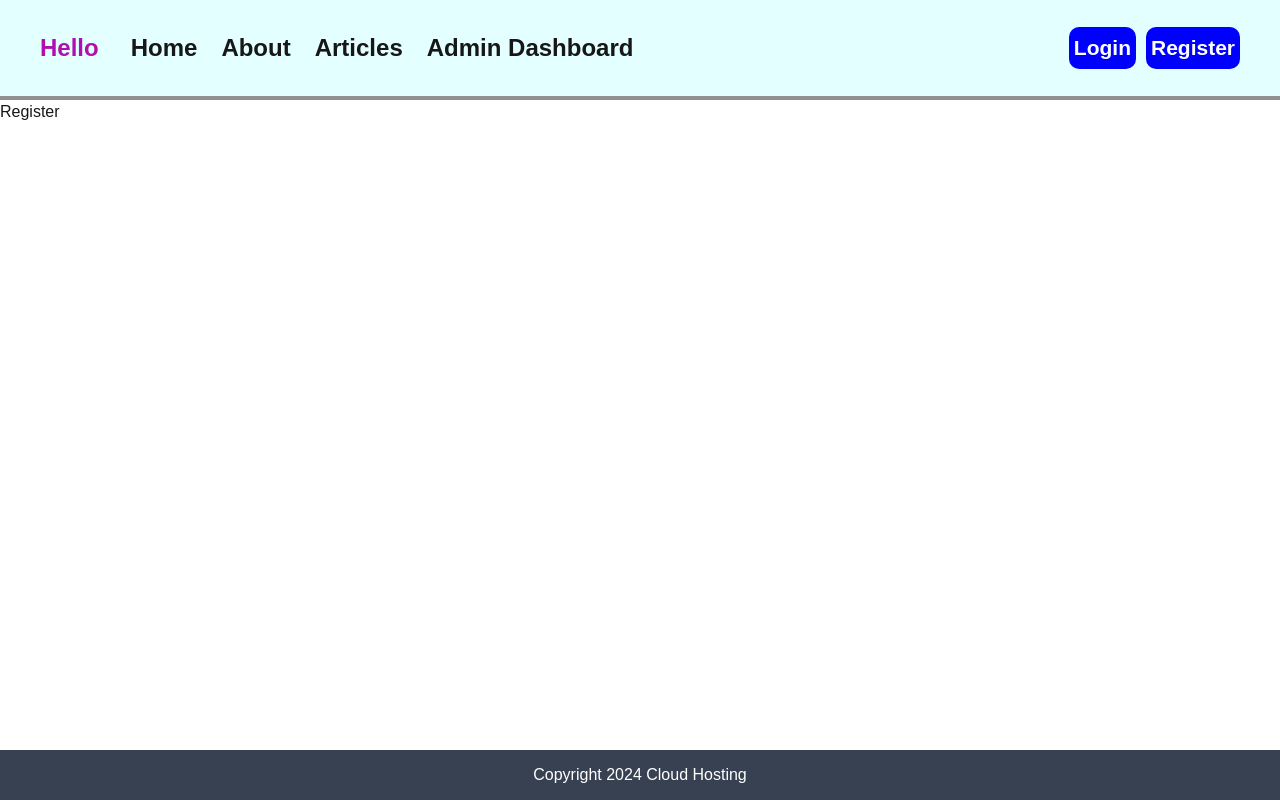
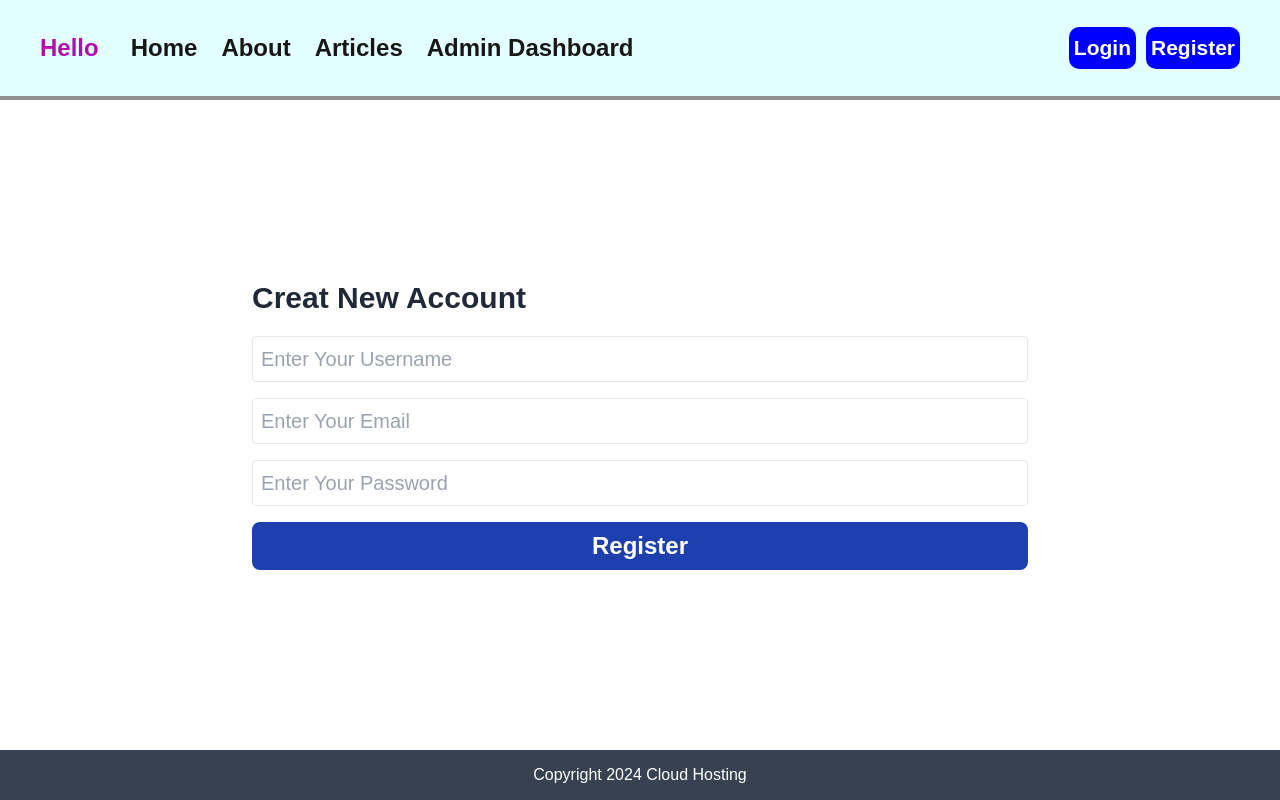
Before and after one commit to abdullahyazgi/project-nextJS, a Next.js app: page /register in a window 1280 px wide. Built offline with nearby package versions, Linux system fonts and the light colour scheme.

Commit message:
Login and Register useState

```diff
--- /dev/null
+++ b/src/app/(user)/RegisterForm.tsx
@@ -0,0 +1,52 @@
+"use client";
+import React, { useState } from "react";
+import { toast } from "react-toastify";
+
+const RegisterForm = () => {
+    const [username, setUsername] = useState("");
+  const [email, setEmail] = useState("");
+  const [password, setPassword] = useState("");
+
+  const formSubmitHandler = (e: React.FormEvent) => {
+    e.preventDefault();
+    if (username === "") return toast.error("Username is required");
+    if (email === "") return toast.error("Email is required");
+    if (password === "") return toast.error("Password is required");
+
+    console.log({ email, password, username });
+  };
+
+  return (
+    <form onSubmit={formSubmitHandler} className="flex flex-col">
+      <input
+        className="mb-4 border rounded p-2 text-xl"
+        type="text"
+        placeholder="Enter Your Username"
+        value={username}
+        onChange={(e) => setUsername(e.target.value)}
+      />
+      <input
+        className="mb-4 border rounded p-2 text-xl"
+        type="email"
+        placeholder="Enter Your Email"
+        value={email}
+        onChange={(e) => setEmail(e.target.value)}
+      />
+      <input
+        className="mb-4 border rounded p-2 text-xl"
+        type="password"
+        placeholder="Enter Your Password"
+        value={password}
+        onChange={(e) => setPassword(e.target.value)}
+      />
+      <button
+        type="submit"
+        className="text-2xl text-white bg-blue-800 p-2 rounded-lg font-bold"
+      >
+        Register
+      </button>
+    </form>
+  );
+};
+
+export default RegisterForm;
--- /dev/null
+++ b/src/app/(user)/login/LoginForm.tsx
@@ -0,0 +1,43 @@
+"use client"
+import React, { useState } from "react";
+import { toast } from "react-toastify";
+
+const LoginForm = () => {
+    const [email, setEmail] = useState("");
+    const [password, setPassword] = useState("");
+
+    const formSubmitHandler = (e:React.FormEvent) => {
+        e.preventDefault();
+        if(email === "") return toast.error("Email is required");
+        if(password === "") return toast.error("Password is required");
+
+        console.log({email, password});
+    }
+
+  return (
+    <form onSubmit={formSubmitHandler} className="flex flex-col">
+      <input
+        className="mb-4 border rounded p-2 text-xl"
+        type="email"
+        placeholder="Enter Your Email"
+        value={email}
+        onChange={(e) => setEmail(e.target.value)}
+      />
+      <input
+        className="mb-4 border rounded p-2 text-xl"
+        type="password"
+        placeholder="Enter Your Password"
+        value={password}
+        onChange={(e) => setPassword(e.target.value)}
+      />
+      <button
+        type="submit"
+        className="text-2xl text-white bg-blue-800 p-2 rounded-lg font-bold"
+      >
+        Login
+      </button>
+    </form>
+  );
+};
+
+export default LoginForm;
--- a/src/app/(user)/login/page.tsx
+++ b/src/app/(user)/login/page.tsx
@@ -1,23 +1,11 @@
-import React from 'react'
+import LoginForm from "./LoginForm"
 
 const Login = () => {
   return (
     <section className="fix-height container m-auto px-7 flex items-center justify-center">
       <div className="m-auto bg-white rounded-lg p-5 w-full md:w-2/3">
         <p className="text-3xl font-bold text-gray-800 mb-5">Log In</p>
-        <form className='flex flex-col'>
-          <input
-            className="mb-4 border rounded p-2 text-xl"
-            type="email"
-            placeholder="Enter Your Email"
-          />
-          <input
-            className="mb-4 border rounded p-2 text-xl"
-            type="password"
-            placeholder="Enter Your Password"
-          />
-          <button type='submit' className='text-2xl text-white bg-blue-800 p-2 rounded-lg font-bold'>send</button>
-        </form>
+        <LoginForm/>
       </div>
     </section>
   );
--- a/src/app/(user)/register/page.tsx
+++ b/src/app/(user)/register/page.tsx
@@ -1,7 +1,15 @@
 import React from 'react'
+import RegisterForm from '../RegisterForm';
 
 const Register = () => {
-  return <div className="fix-height">Register</div>;
+  return (
+    <section className="fix-height container m-auto px-7 flex items-center justify-center">
+      <div className="m-auto bg-white rounded-lg p-5 w-full md:w-2/3">
+        <p className="text-3xl font-bold text-gray-800 mb-5">Creat New Account</p>
+        <RegisterForm/>
+      </div>
+    </section>
+  );
 }
 
 export default Register
--- a/src/app/layout.tsx
+++ b/src/app/layout.tsx
@@ -1,5 +1,7 @@
 import type { Metadata } from "next";
 import localFont from "next/font/local";
+import { ToastContainer } from "react-toastify";
+import "react-toastify/dist/ReactToastify.css";
 import "./globals.css";
 import Header from "@/components/header/Header";
 import Footer from "@/components/Footer";
@@ -30,9 +32,10 @@
       <body
         className={`${geistSans.variable} ${geistMono.variable} antialiased`}
       >
-        <Header/>
+        <Header />
+        <ToastContainer theme="colored" position="top-center" />
         <main>{children}</main>
-        <Footer/>
+        <Footer />
       </body>
     </html>
   );
```
Also changed, not shown: package.json (+5 -4 lines), 1 other file (tests, documents, lock files or other folders).
